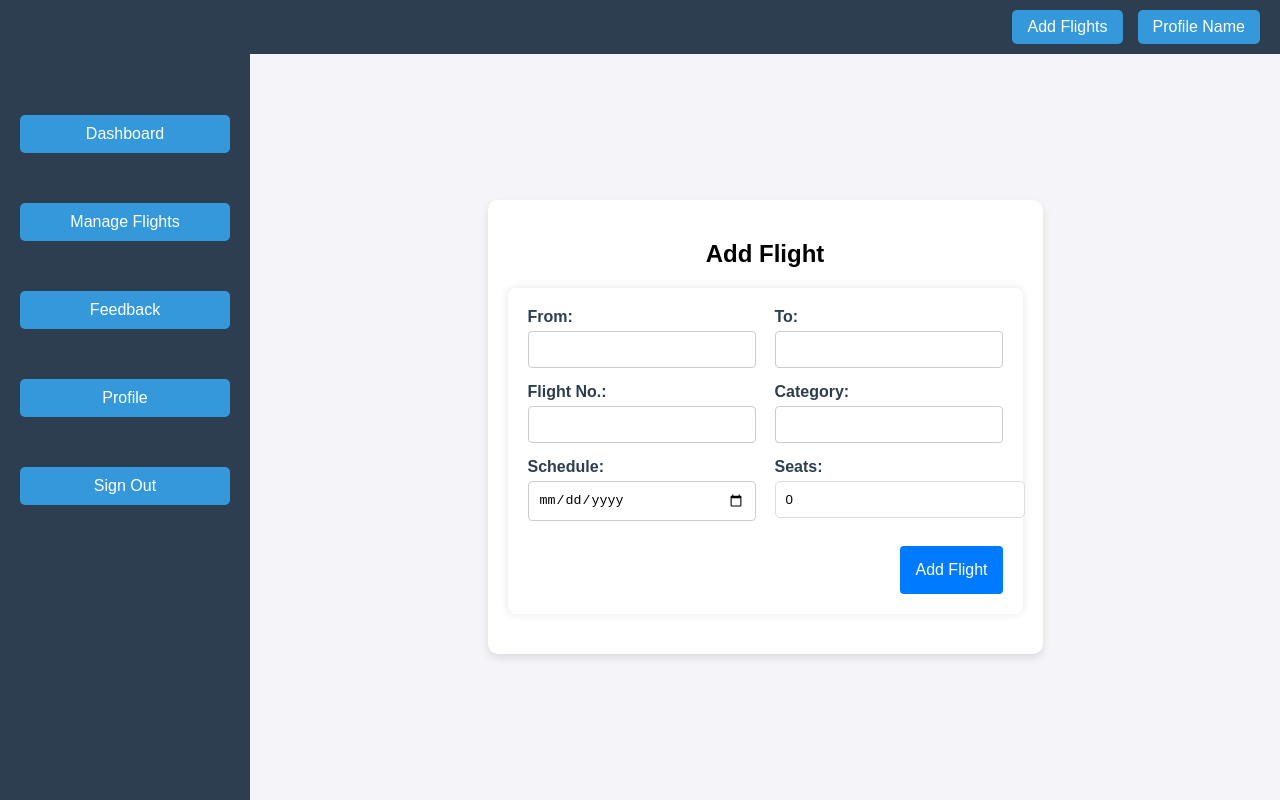
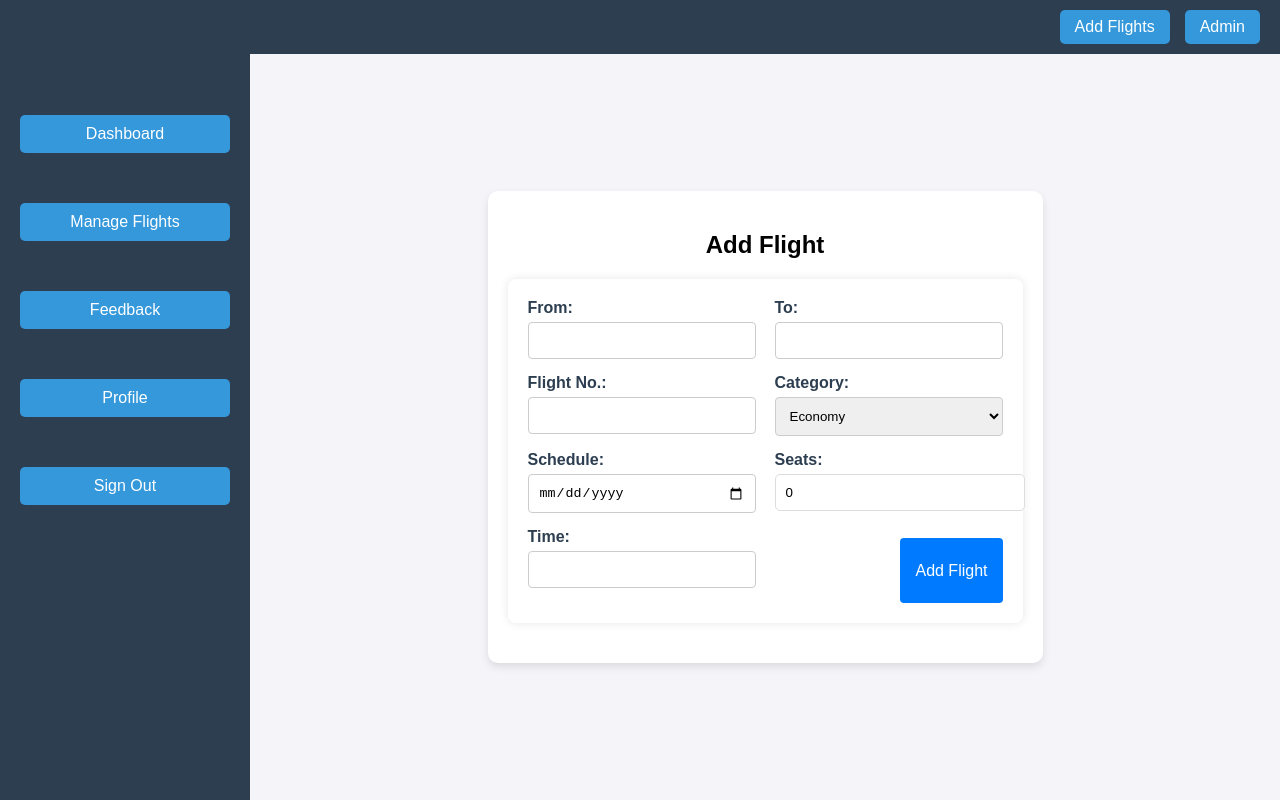
Before and after one commit to digvijaysingh3023/Airline-Management, a React (Create React App) app in the folder client/: page /add_flight in a window 1280 px wide. Built offline with nearby package versions, Linux system fonts and the light colour scheme.

Commit message:
minor changes

```diff
--- a/client/src/pages/adminPages/AddFlight.js
+++ b/client/src/pages/adminPages/AddFlight.js
@@ -6,14 +6,15 @@ import "react-toastify/dist/ReactToastify.css";
 import { useNavigate } from 'react-router-dom';
 
 const AddFlight = () => {
-  const navigate=useNavigate();
+  const navigate = useNavigate();
   const [flightDetails, setFlightDetails] = useState({
     "flightNo": '',
     "to": '',
     "from": '',
     "category": '',
-    "totalSeats" : 0,
+    "totalSeats": 0,
     "date": '',
+    "time": '',
   });
 
   const handleChange = (e) => {
@@ -24,7 +25,7 @@ const AddFlight = () => {
     }));
   };
 
-  async function handleSubmit(e){
+  async function handleSubmit(e) {
     e.preventDefault();
     try {
       const response = await fetch('http://localhost:8080/api/admin/addflight', {
@@ -70,7 +71,16 @@ const AddFlight = () => {
           </div>
           <div className="form-group">
             <label>Category:</label>
-            <input type="text" name="category" value={flightDetails.category} onChange={handleChange} required />
+            <select
+              name="category"
+              onChange={handleChange}
+              value={flightDetails.category}
+              required
+            >
+              <option>Economy</option>
+              <option>Business</option>
+              <option>First Class</option>
+            </select>
           </div>
           <div className="form-group">
             <label>Schedule:</label>
@@ -80,6 +90,10 @@ const AddFlight = () => {
             <label>Seats:</label>
             <input type="number" name="totalSeats" value={flightDetails.totalSeats} onChange={handleChange} required />
           </div>
+          <div className="form-group">
+            <label>Time:</label>
+            <input type="text" name="time" value={flightDetails.time} onChange={handleChange} required />
+          </div>
           <button type="submit">Add Flight</button>
         </form>
       </div>
--- a/client/src/pages/adminPages/Layout.js
+++ b/client/src/pages/adminPages/Layout.js
@@ -4,7 +4,7 @@ import "../../CSS/Layout.css";
 import { useNavigate } from 'react-router-dom';
 import AuthContext from '../../authContext';
 
-const Layout = ({children }) => {
+const Layout = ({children}) => {
   const navigate=useNavigate();
   const {logout} = useContext(AuthContext)
 
@@ -19,7 +19,7 @@ const Layout = ({children }) => {
     <div className="mainContainer">
       <div className="header">
         <Link to="/add_flight" className="btn">Add Flights</Link>
-        <Link to="#" className="btn">Profile Name</Link>
+        <Link to="#" className="btn">Admin</Link>
       </div>
 
       <div className="content">
```
Lines whose indentation alone changed are shown as unchanged.
